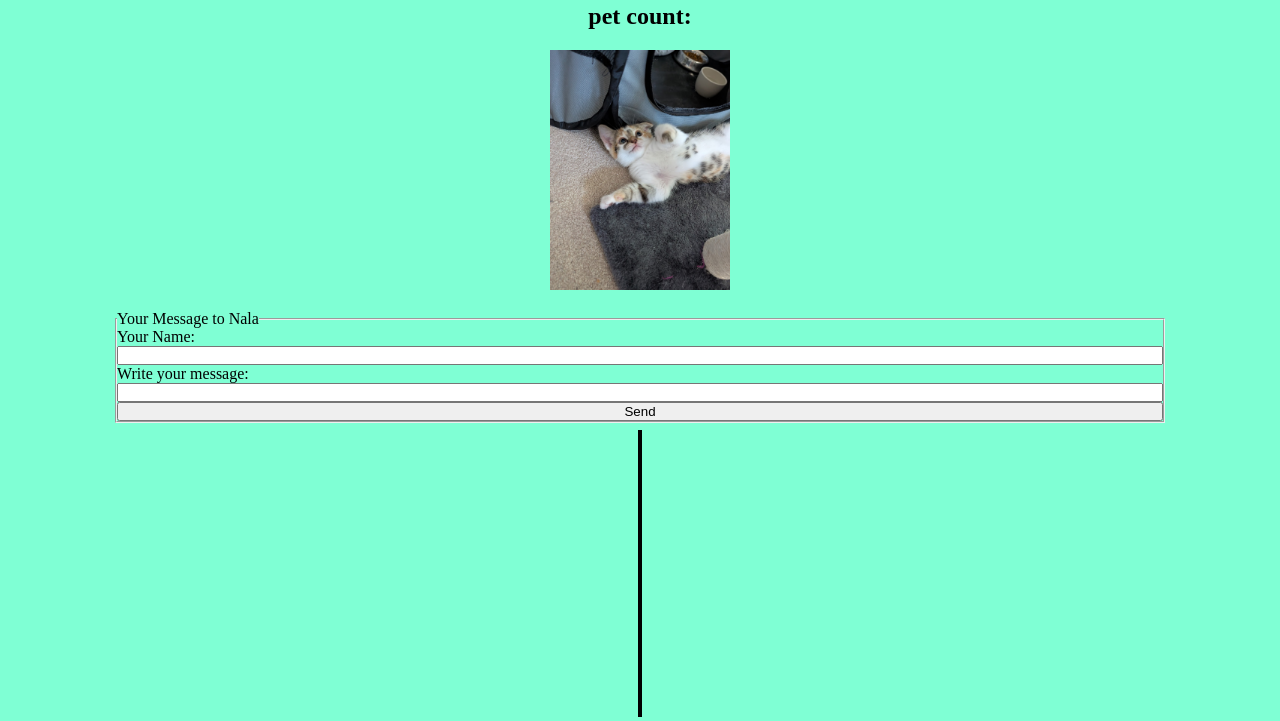
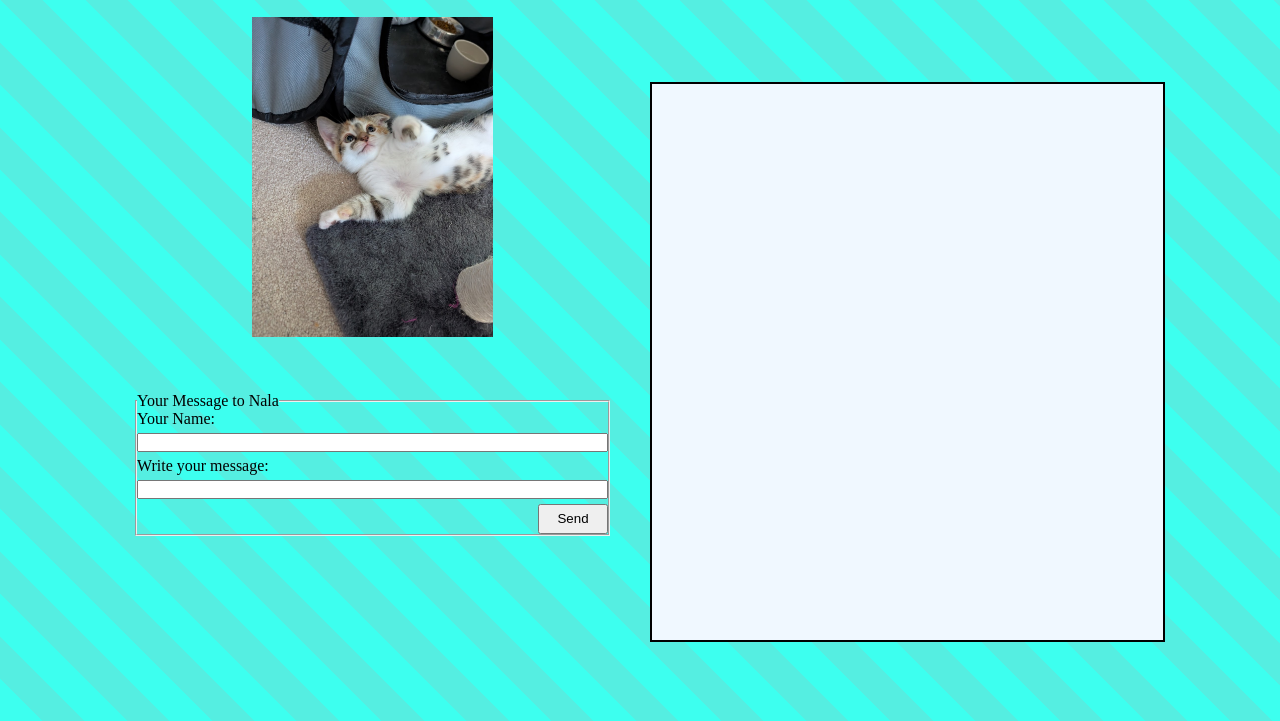
Before and after one commit to Reayon247/week04-assignment, a website built with Vite: page client/index.html in a window 1280 px wide. Shown: the part 79-800 px from the top of the page. Built offline with nearby package versions, Linux system fonts and the light colour scheme; files whose address does not match are found by name.

Commit message:
feat: CSS added

```diff
--- a/client/index.html
+++ b/client/index.html
@@ -11,11 +11,10 @@
   <body>
     <header>
       <h1>Nala Messaging App</h1>
-      <h2>Leave A Message for Nala(and pet her too)</h2>
+      <h2>Leave A Message for Nala</h2>
     </header>
     <main>
       <section class="imgSection">
-        <h2>pet count:</h2>
         <img
           src="./src/Nala-ear-side.jpg"
           alt="A photo of Nala"
@@ -27,10 +26,16 @@
           <fieldset class="formField">
             <legend>Your Message to Nala</legend>
             <label for="name">Your Name:</label>
-            <input type="text" name="name" required />
+            <input type="text" name="name" required maxlength="30" />
             <label for="message">Write your message:</label>
-            <input type="text" name="message" required />
-            <button type="submit">Send</button>
+            <input
+              type="text"
+              name="message"
+              required
+              id="message-input"
+              maxlength="150"
+            />
+            <button type="submit" class="submit">Send</button>
           </fieldset>
         </form>
       </section>
--- a/client/src/main.js
+++ b/client/src/main.js
@@ -17,6 +17,7 @@ function handleSubmit(event) {
     body: JSON.stringify(formValues),
   });
   console.log(formValues);
+  location.replace(location.href);
 }
 
 messageForm.addEventListener("submit", handleSubmit);
--- a/client/src/style.css
+++ b/client/src/style.css
@@ -5,7 +5,13 @@
 }
 
 body {
-  background-color: aquamarine;
+  background: repeating-linear-gradient(
+    45deg,
+    rgb(61, 255, 239),
+    rgb(61, 255, 239) 30px,
+    rgb(85, 238, 225) 30px,
+    rgb(85, 238, 225) 60px
+  );
   display: grid;
   grid-template-columns: 0.1fr 1fr 0.1fr;
   grid-template-rows: 0.1fr 1fr;
@@ -46,7 +52,7 @@ main {
 }
 
 .formSection {
-  height: 100px;
+  height: 150px;
   width: 100%;
 }
 
@@ -54,10 +60,50 @@ main {
   border: 2px solid black;
   height: 40%;
   overflow: auto;
+  background-color: aliceblue;
 }
 
 .formField {
   display: flex;
   flex-direction: column;
   width: 100%;
+  gap: 5px;
 }
+
+.submit {
+  width: 70px;
+  height: 30px;
+  align-self: flex-end;
+}
+
+@media (min-width: 800px) {
+  body {
+    grid-template-columns: 0.1fr 1fr 0.1fr;
+    grid-template-rows: 0.1fr 1fr;
+  }
+  main {
+    display: grid;
+    grid-template-columns: 1fr 1fr;
+    grid-template-rows: 1fr 1fr;
+  }
+  .imgSection {
+    grid-column: 1/ 2;
+    grid-row: 1/ 2;
+  }
+
+  .formSection {
+    grid-column: 1/ 2;
+    grid-row: 2/ 3;
+    align-self: flex-start;
+    padding: 20px;
+  }
+
+  .messagesSection {
+    grid-column: 2/ 3;
+    grid-row: 1/ 3;
+    height: 70dvh;
+  }
+  .nala-image {
+    height: 40dvh;
+  }
+}
```
